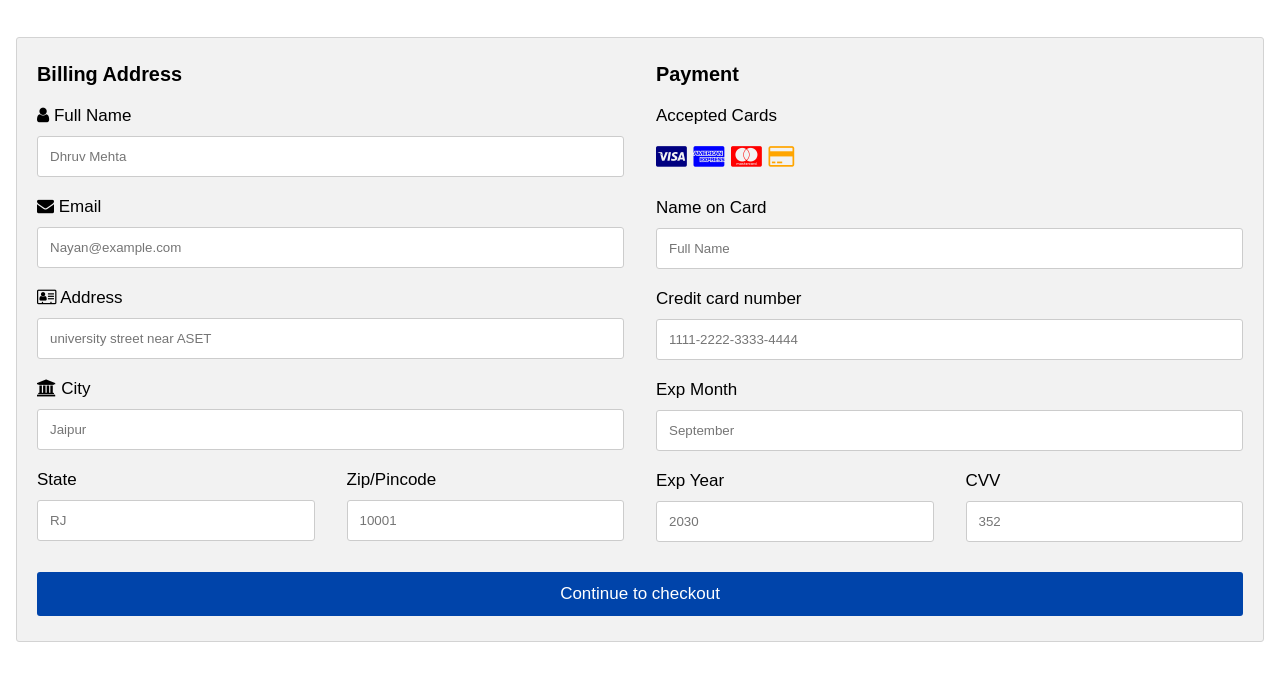
After one commit to Dante-afk/Luggagehero, a Flask app: template templates/payment.html in a window 1280 px wide. The commit adds this page. Shown: the top 681 px of the page. Run offline with Flask 3, Linux system fonts and the light colour scheme; the template is opened without the code that fills it, so the values that code supplies are empty; some libraries are stand-ins or nearby versions.

Commit message:
Created the payment page, invoice page and little update by dhruv

```diff
--- /dev/null
+++ b/templates/payment.html
@@ -0,0 +1,184 @@
+<!DOCTYPE html>
+<html>
+<head>
+<meta name="viewport" content="width=device-width, initial-scale=1">
+<link rel="stylesheet" href="https://cdnjs.cloudflare.com/ajax/libs/font-awesome/4.7.0/css/font-awesome.min.css">
+<style>
+body {
+  font-family: Arial;
+  font-size: 17px;
+  padding: 8px;
+}
+
+* {
+  box-sizing: border-box;
+}
+
+.row {
+  display: -ms-flexbox; /* IE10 */
+  display: flex;
+  -ms-flex-wrap: wrap; /* IE10 */
+  flex-wrap: wrap;
+  margin: 0 -16px;
+}
+
+
+.col-50 {
+  -ms-flex: 50%; /* IE10 */
+  flex: 50%;
+}
+
+.col-75 {
+  -ms-flex: 75%; /* IE10 */
+  flex: 75%;
+}
+
+
+.col-50,
+.col-75 {
+  padding: 0 16px;
+}
+
+.container {
+  background-color: #f2f2f2;
+  padding: 5px 20px 15px 20px;
+  border: 1px solid lightgrey;
+  border-radius: 3px;
+}
+
+input[type=text] {
+  width: 100%;
+  margin-bottom: 20px;
+  padding: 12px;
+  border: 1px solid #ccc;
+  border-radius: 3px;
+}
+
+label {
+  margin-bottom: 10px;
+  display: block;
+}
+
+.icon-container {
+  margin-bottom: 20px;
+  padding: 7px 0;
+  font-size: 24px;
+}
+
+.btn {
+  background-color: #04A;
+  color: white;
+  padding: 12px;
+  margin: 10px 0;
+  border: none;
+  width: 100%;
+  border-radius: 3px;
+  cursor: pointer;
+  font-size: 17px;
+}
+
+.btn:hover {
+  background-color: #45a;
+}
+
+a {
+  color: #2196F3;
+}
+
+hr {
+  border: 1px solid lightgrey;
+}
+
+span.price {
+  float: right;
+  color: grey;
+}
+
+/* when the screen is less than 800px wide, make the two columns stack on top of each other instead of next to each other */
+@media (max-width: 800px) {
+  .row {
+    flex-direction: column-reverse;
+  }
+
+}
+</style>
+</head>
+<body>
+
+<h2></h2>
+<div class="row">
+  <div class="col-75">
+    <div class="container">
+      <form action="/action_page.php">
+
+        <div class="row">
+          <div class="col-50">
+            <h3>Billing Address</h3>
+            <label for="fname"><i class="fa fa-user"></i> Full Name</label>
+            <input type="text" id="fname" name="firstname" placeholder="Dhruv Mehta">
+            <label for="email"><i class="fa fa-envelope"></i> Email</label>
+            <input type="text" id="email" name="email" placeholder="Nayan@example.com">
+            <label for="adr"><i class="fa fa-address-card-o"></i> Address</label>
+            <input type="text" id="adr" name="address" placeholder="university street near ASET">
+            <label for="city"><i class="fa fa-institution"></i> City</label>
+            <input type="text" id="city" name="city" placeholder="Jaipur">
+
+            <div class="row">
+              <div class="col-50">
+                <label for="state">State</label>
+                <input type="text" id="state" name="state" placeholder="RJ">
+              </div>
+              <div class="col-50">
+                <label for="zip">Zip/Pincode</label>
+                <input type="text" id="zip" name="Zip" placeholder="10001">
+              </div>
+            </div>
+          </div>
+
+          <div class="col-50">
+            <h3>Payment</h3>
+            <label for="fname">Accepted Cards</label>
+            <div class="icon-container">
+              <i class="fa fa-cc-visa" style="color:navy;"></i>
+              <i class="fa fa-cc-amex" style="color:blue;"></i>
+              <i class="fa fa-cc-mastercard" style="color:red;"></i>
+              <i class="fa fa-credit-card" style="color:orange;"></i>
+            </div>
+            <label for="cname">Name on Card</label>
+            <input type="text" id="cname" name="cardname" placeholder="Full Name">
+            <label for="ccnum">Credit card number</label>
+            <input type="text" id="ccnum" name="cardnumber" placeholder="1111-2222-3333-4444">
+            <label for="expmonth">Exp Month</label>
+            <input type="text" id="expmonth" name="expmonth" placeholder="September">
+            <div class="row">
+              <div class="col-50">
+                <label for="expyear">Exp Year</label>
+                <input type="text" id="expyear" name="expyear" placeholder="2030">
+              </div>
+              <div class="col-50">
+                <label for="cvv">CVV</label>
+                <input type="text" id="cvv" name="cvv" placeholder="352">
+              </div>
+            </div>
+          </div>
+
+        </div>
+        <input type="submit" value="Continue to checkout" class="btn">
+      </form>
+    </div>
+  </div>
+  <!-- <div class="col-25">
+    <div class="container">
+      <h4>Cart <span class="price" style="color:black"><i class="fa fa-shopping-cart"></i> <b>4</b></span></h4>
+      <p><a href="#">Product 1</a> <span class="price">$15</span></p>
+      <p><a href="#">Product 2</a> <span class="price">$5</span></p>
+      <p><a href="#">Product 3</a> <span class="price">$8</span></p>
+      <p><a href="#">Product 4</a> <span class="price">$2</span></p>
+      <hr>
+      <p>Total <span class="price" style="color:black"><b>$30</b></span></p>
+    </div> -->
+  </div>
+</div>
+
+</body>
+</html>
```
Also changed, not shown: templates/home.html (+18 -5 lines), templates/invoice.html (+8 -8 lines).
